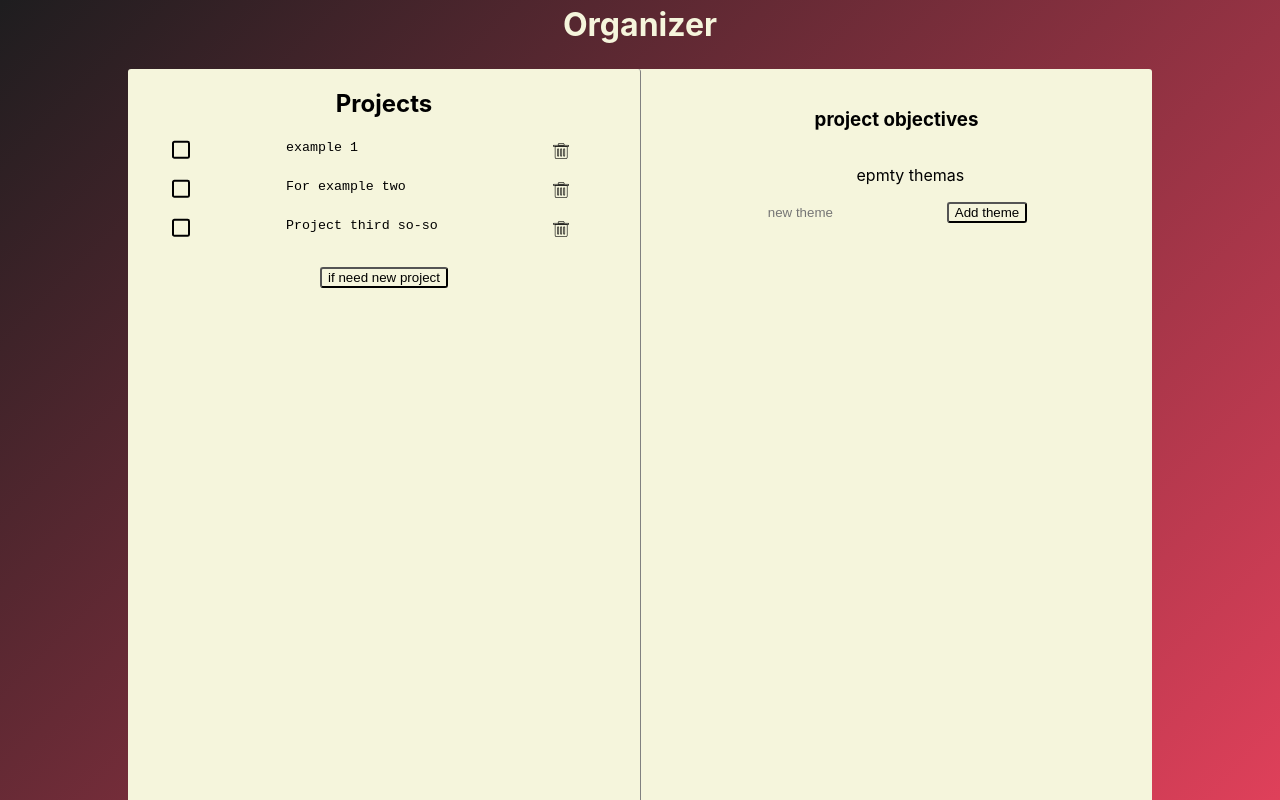
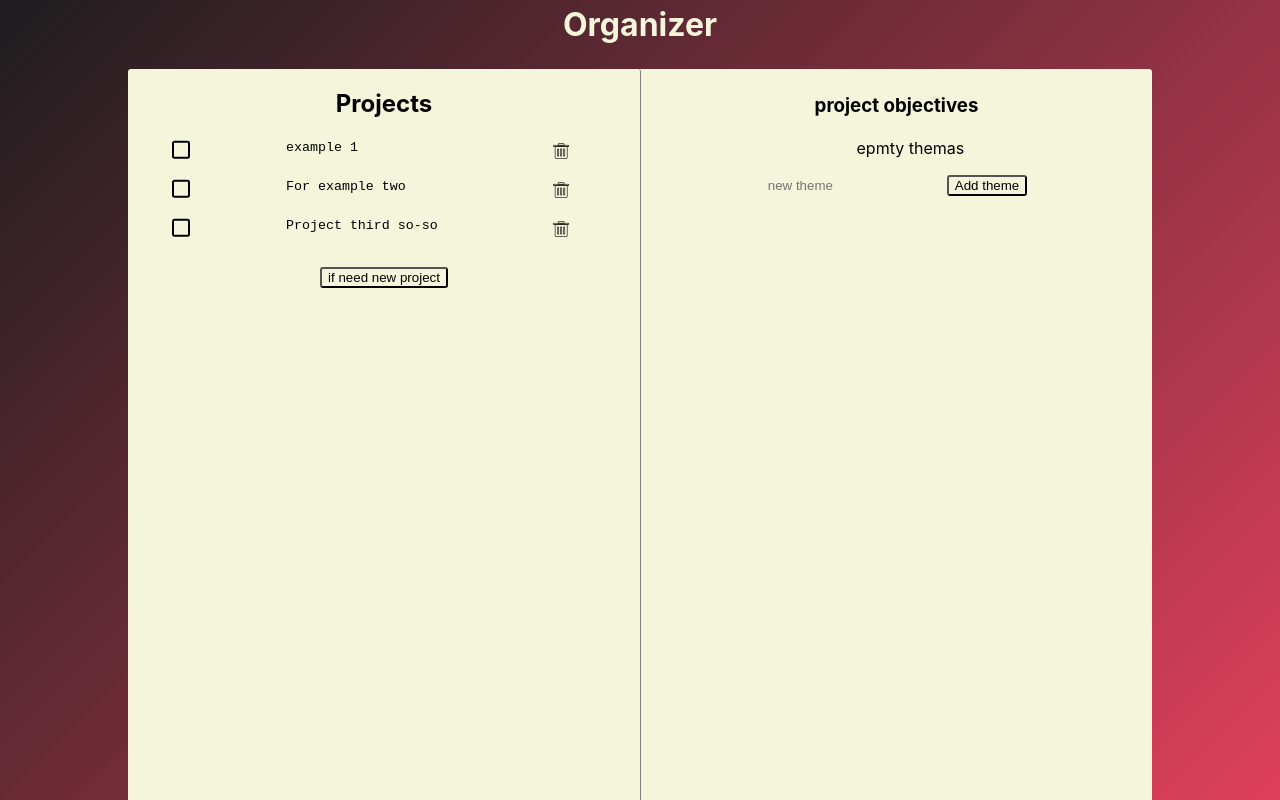
Before and after one commit to Igogoblin/Organazair, a React (Create React App) app in the folder organizer/: page / in a window 1280 px wide. Built offline with nearby package versions, Linux system fonts and the light colour scheme.

Commit message:
feat: add new reaction for textarea

```diff
--- a/organizer/src/components/projects/project/project.module.css
+++ b/organizer/src/components/projects/project/project.module.css
@@ -116,3 +116,16 @@ input[type="checkbox"]:disabled {
   color: var(--form-control-disabled);
   cursor: not-allowed;
 }
+
+textarea:hover {
+  background: #f3ce96;
+  animation: back 2s;
+}
+@keyframes back {
+  50% {
+    background: beige;
+  }
+  100% {
+    background: beige;
+  }
+}
--- a/organizer/src/components/projects/projectList/theme.module.css
+++ b/organizer/src/components/projects/projectList/theme.module.css
@@ -20,3 +20,7 @@
   background-color: beige;
   border-radius: 3px;
 }
+
+h3 {
+  margin: 5px;
+}
```
